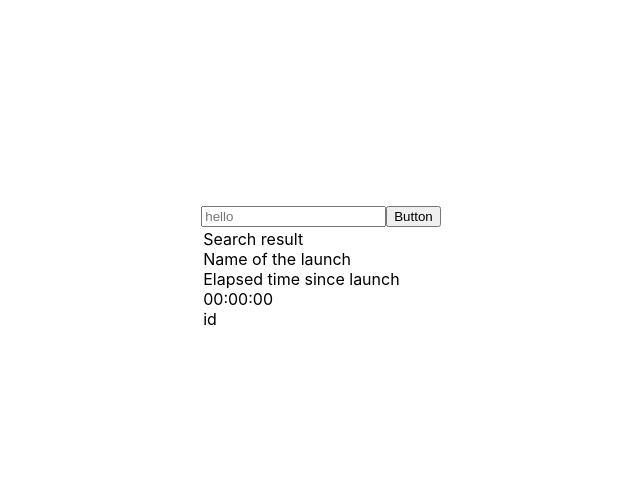
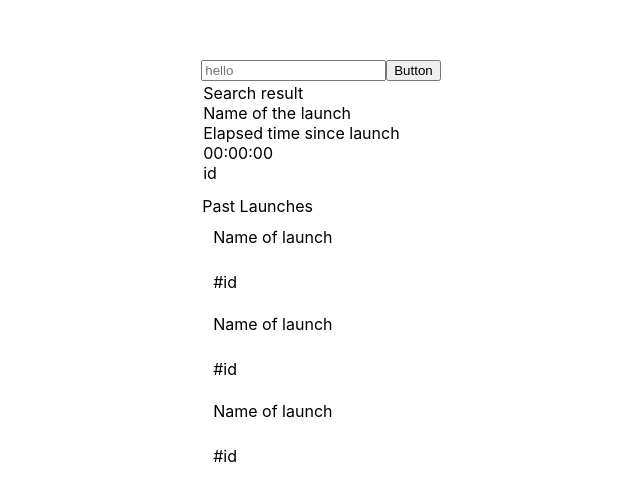
Before and after one commit to sabrinabu/spacex-react-postcss, a React (Vite) app: page / in a window 1280 px wide. Shown: the part 132-632 px from the top of the page, without its empty margins (319-959 px from the left). Built offline with nearby package versions, Linux system fonts and the light colour scheme.

Commit message:
Launches and Launch component css done and dissmissed div gap at Success component and dynamically get space in home page

```diff
--- a/src/components/launch/Launch.tsx
+++ b/src/components/launch/Launch.tsx
@@ -1,8 +1,10 @@
-import React from 'react';
+import React from "react";
 import "./launch.css";
 
 export default function Launch() {
-  return (
-    <div className='launch'>Launch</div>
-  )
+  return <div className="launch">
+    <div className="launch-name">Name of launch</div>
+    <div className="launch-id">#id</div>
+
+  </div>;
 }
--- a/src/components/launch/launch.css
+++ b/src/components/launch/launch.css
@@ -1,3 +1,16 @@
-.launch{
+.launch {
+  flex: 1;
+  border: solid 1px white;
+  display:flex;
+  flex-direction:column;
+  padding:10px;
+  gap:25px;
 
+  &-name{
+
+  }
+
+  &-id{
+
+  }
 }
--- a/src/components/launches/Launches.tsx
+++ b/src/components/launches/Launches.tsx
@@ -1,8 +1,16 @@
-import React from 'react';
+import React from "react";
 import "./launches.css";
+import Launch from "../launch/Launch";
 
 export default function Launches() {
   return (
-    <div className='launches'>Launches</div>
-  )
+    <div className="launches">
+      <span className="launches-heading">Past Launches</span>
+      <div className="launches-parent">
+        <Launch />
+        <Launch />
+        <Launch />
+      </div>
+    </div>
+  );
 }
--- a/src/components/launches/launches.css
+++ b/src/components/launches/launches.css
@@ -1,3 +1,15 @@
-.launches{
+.launches {
+  border: solid 1px white;
+  margin: 10px 0 0 0;
 
+  &-heading {
+  }
+
+  &-parent {
+    display: flex;
+    justify-content: space-between;
+    flex-wrap: wrap;
+    border: solid 1px white;
+    gap:10px;
+  }
 }
--- a/src/components/search/search.css
+++ b/src/components/search/search.css
@@ -9,6 +9,7 @@
     align-items: center;
     justify-content: center;
     gap: 10px;
+    flex-wrap:wrap;
 
     &-input {
       flex: 3;
@@ -20,6 +21,7 @@
       flex: 1;
       border: solid 1px red;
       padding: 10px;
+
     }
   }
 }
--- a/src/components/success/Success.tsx
+++ b/src/components/success/Success.tsx
@@ -13,11 +13,14 @@ export default function Success() {
           </div>
           <div className="success-container-launchname-indicator"></div>
         </div>
-        <div className="success-container-gap"></div>
         <div className="success-container-time">
           <div className="success-container-time-watchblock">
-            <div className="success-container-time-watchblock-label">Elapsed time since launch</div>
-            <div className="success-container-time-watchblock-timer">00:00:00</div>
+            <div className="success-container-time-watchblock-label">
+              Elapsed time since launch
+            </div>
+            <div className="success-container-time-watchblock-timer">
+              00:00:00
+            </div>
           </div>
           <div className="success-container-time-id">id</div>
         </div>
--- a/src/components/success/success.css
+++ b/src/components/success/success.css
@@ -9,6 +9,7 @@
   &-container {
     display: flex;
     flex-direction: column;
+    gap: 40px;
     height: 100%;
     padding: 10px;
 
@@ -27,15 +28,12 @@
         width: 30px;
         height: 30px;
         border-radius: 50%;
-        margin: 10px;
         position: absolute;
-        top: 3 px;
-        right: 3px;
+        top: 0px;
+        right: 10px;
       }
     }
-    &-gap {
-      flex: 1;
-    }
+
     &-time {
       flex: 1;
       border: solid 1px white;
--- a/src/pages/home/Home.tsx
+++ b/src/pages/home/Home.tsx
@@ -1,20 +1,24 @@
-import React from 'react'
+import React from "react";
 import "./home.css";
-import Search from '../../components/search/Search';
-import Success from '../../components/success/Success';
+import Search from "../../components/search/Search";
+import Success from "../../components/success/Success";
+import Launches from "../../components/launches/Launches";
+import Error from "../../components/error/Error";
 
 export default function Home() {
   return (
-    <div className='home' >
-      <div className='home-container'>
-        <div className='home-container-search'>
-           <Search/>
+    <div className="home">
+      <div className="home-container">
+        <div className="home-container-search">
+          <Search />
         </div>
-        <div className='home-container-status'>
-          <Success/>
+        <div className="home-container-status">
+          <Success />
         </div>
-        <div className='home-container-pastlaunches'></div>
+        <div className="home-container-pastlaunches">
+          <Launches />
+        </div>
       </div>
     </div>
-  )
+  );
 }
--- a/src/pages/home/home.css
+++ b/src/pages/home/home.css
@@ -12,17 +12,15 @@
     flex-direction: column;
 
     &-search {
-      flex: 1;
       border: solid 1px red;
     }
 
     &-status {
-      flex:3;
+      margin: 30px 0 0 0;
       border: solid 1px red;
     }
 
     &-pastlaunches {
-      flex: 3;
       border: solid 1px red;
     }
   }
```
